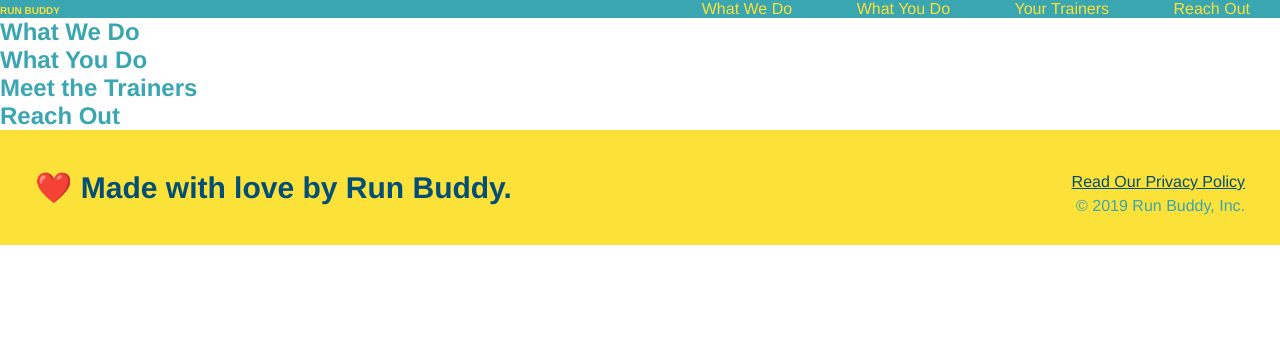
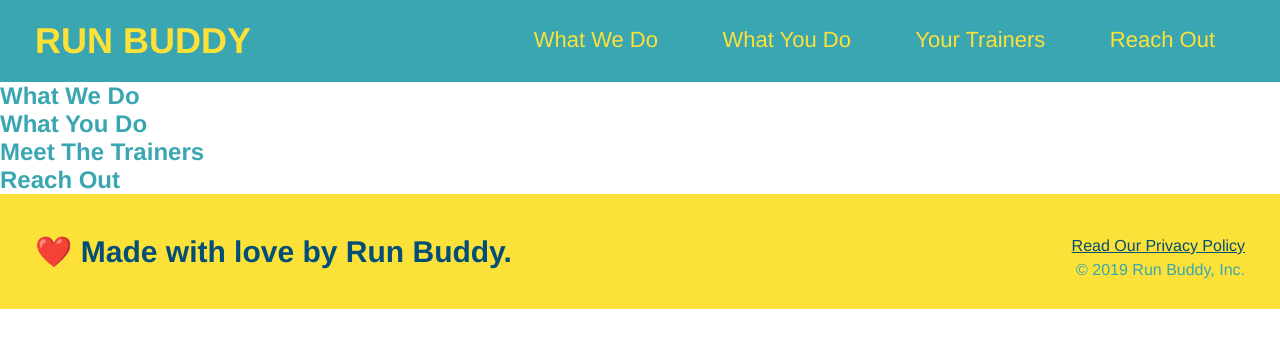
Before and after one commit to Christi-Lee-MC/run-buddy, a plain HTML site: page index.html in a window 1280 px wide. Drawn offline with Linux system fonts and the light colour scheme.

Commit message:
imported files from 1.3 and renamed my prproject files

```diff
--- /dev/null
+++ b/assets/css/style-Original.css
@@ -0,0 +1,55 @@
+* {
+    margin: 0;
+    padding: 0;
+    box-sizing: border-box;
+}
+body {
+    color: #39a6b2;
+    font-family: Helvetica, Arial, sans-serif;
+  }
+header {
+    padding: 20 px 35px;
+    background-color: #39a6b2;
+}
+header h1 {
+    font-weight: bold;
+    font-size: 36 px;
+    color: #fce138;
+    margin: 0;
+    display: inline;
+}
+header a {
+    text-decoration: none;
+    color: #fce138;
+}
+header nav {
+    float: right;
+    margin: 7 px 0;
+}
+header nav ul li {
+    display: inline;
+}
+header nav ul li a {
+    margin: 0 30px;
+    font-weight: lighter;
+    font-size: 22 px;
+}
+footer {
+    background: #fce138;
+    width: 100%;
+    padding: 40px 35px;
+  }
+  footer h2 {
+    display: inline;
+    color: #024e76;
+    font-size: 30px;
+    margin: 0;
+  }
+  footer div {
+    float: right;
+    line-height: 1.5;
+    text-align: right;
+  }
+  footer a {
+      color: #024e76;
+  }
--- a/assets/css/style.css
+++ b/assets/css/style.css
@@ -3,17 +3,22 @@
   padding: 0;
   box-sizing: border-box;
 }
+
 body {
+  /* more on this crazy alphanumerical value in a minute! */
   color: #39a6b2;
   font-family: Helvetica, Arial, sans-serif;
 }
+
+/* apply styles to <header> */
 header {
-    padding: 20 px 35px;
+  padding: 20px 35px;
   background-color: #39a6b2;
 }
+
 header h1 {
   font-weight: bold;
-    font-size: 36 px;
+  font-size: 36px;
   color: #fce138;
   margin: 0;
   display: inline;
@@ -22,34 +27,41 @@ header a {
   text-decoration: none;
   color: #fce138;
 }
+
 header nav {
   float: right;
-    margin: 7 px 0;
+  margin: 7px 0;
 }
+
 header nav ul li {
   display: inline;
 }
+
 header nav ul li a {
   margin: 0 30px;
   font-weight: lighter;
-    font-size: 22 px;
+  font-size: 22px;
 }
+
 footer {
   background: #fce138;
   width: 100%;
   padding: 40px 35px;
 }
+
 footer h2 {
   display: inline;
   color: #024e76;
   font-size: 30px;
   margin: 0;
 }
+
 footer div {
   float: right;
   line-height: 1.5;
   text-align: right;
 }
+
 footer a {
   color: #024e76;
 }
--- a/index.html
+++ b/index.html
@@ -2,74 +2,72 @@
 <html lang="en">
 
 <head>
-    <meta charset="UTF-8">
-    <meta http-equiv="X-UA-Compatible" content="IE=edge">
-    <meta name="viewport" content="width=device-width, initial-scale=1.0">
+  <meta charset="UTF-8" />
   <title>Run Buddy</title>
   <link rel="stylesheet" href="./assets/css/style.css" />
 </head>
 
 <body>
-    <!-- navigation-->
+  <!-- navigation -->
   <header>
-        <h1 style="color: blue; font-size: 10px;">
-            <a href="/">RUN BUDDY</a>
+    <h1>
+      <a href="/">
+        RUN BUDDY
+      </a>
     </h1>
     <nav>
-            <!-- Unordered list element-->
+      <!-- Unordered list element -->
       <ul>
-                <!--List item element-->
+        <!-- List item element-->
         <li>
-                    <!--Anchor element -->
+          <!-- Anchor element -->
           <a href="#what-we-do">What We Do</a>
         </li>
         <li>
           <a href="#what-you-do">What You Do</a>
+        </li>
         <li>
           <a href="#your-trainers">Your Trainers</a>
         </li>
         <li>
           <a href="#reach-out">Reach Out</a>
         </li>
-
       </ul>
     </nav>
   </header>
 
-    <!--hero/jumbotron-->
+  <!-- hero/jumbotron -->
   <section>
-
   </section>
 
-    <!-- "what we do" section-->
+  <!-- "what we do" section -->
   <section>
     <h2>What We Do</h2>
   </section>
 
-    <!-- "what you do" section-->
+  <!-- "what you do" section -->
   <section>
     <h2>What You Do</h2>
   </section>
 
-    <!-- "meet the trainers" section-->
+  <!-- "meet the trainers" section -->
   <section>
-        <h2>Meet the Trainers</h2>
+    <h2>Meet The Trainers</h2>
   </section>
 
-    <!--"reach out" section-->
+  <!-- "reach out" section -->
   <section>
     <h2>Reach Out</h2>
   </section>
 
-    <!--footer -->
+  <!-- footer -->
   <footer>
-        <h2>❤️ Made with love by Run Buddy. </h2>
+    <h2>❤️ Made with love by Run Buddy.</h2>
     <div>
       <a href="#">Read Our Privacy Policy</a><br />
       &copy; 2019 Run Buddy, Inc.
     </div>
   </footer>
-
 </body>
 
 </html>
```
Also changed, not shown: index-original.html (added, +75 -0 lines). Lines whose indentation alone changed are shown as unchanged.
